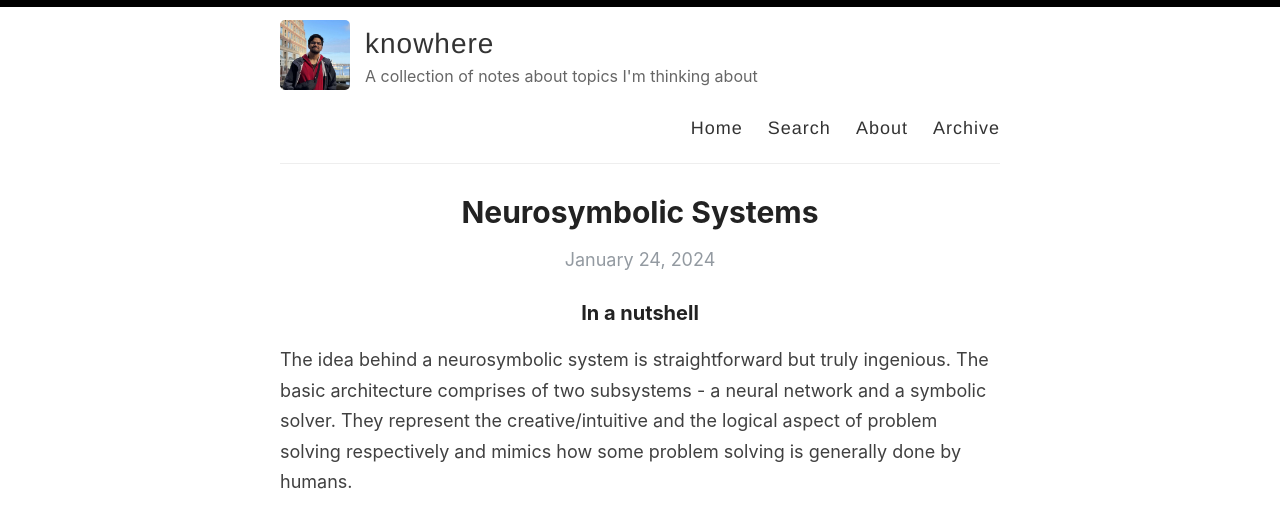
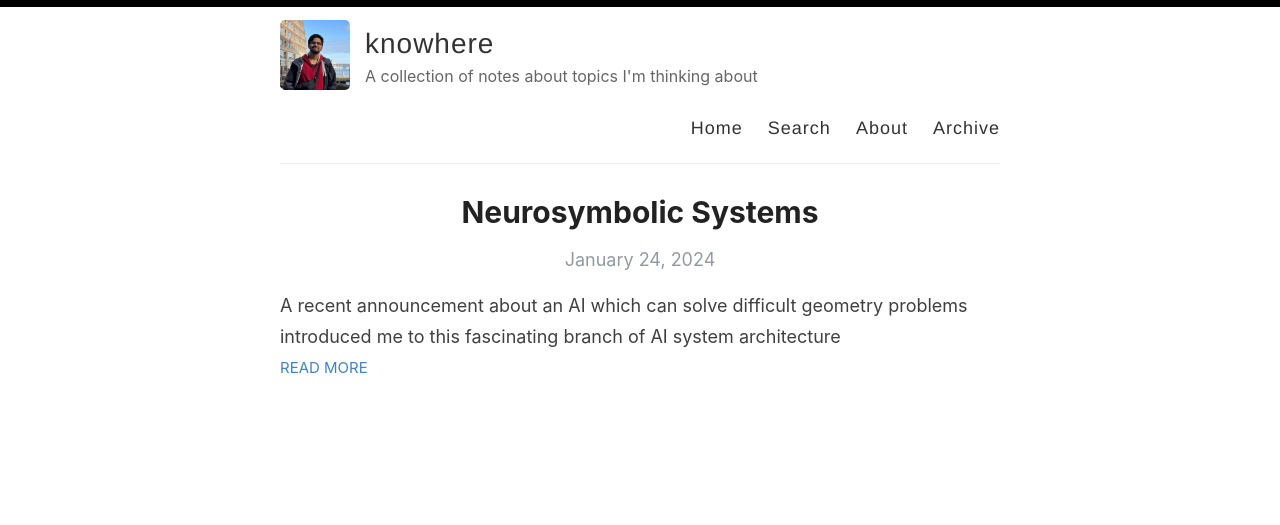
Before and after one commit to harsh-seth/knowhere, a Jekyll site: the page built from index.html, in a window 1280 px wide and 1400 px high. Shown: the top 525 px of the window. Built offline with Jekyll 4.4.1, drawn with Linux system fonts in a browser that asks for light colours; the list of posts is cut into pages by our own code; some of the changed text lies outside the part shown.

Commit message:
revision: Added metadata and excerpts to Neurosymbolic Systems

```diff
--- a/_posts/2024-01-24-neurosymbolic-systems.md
+++ b/_posts/2024-01-24-neurosymbolic-systems.md
@@ -1,3 +1,10 @@
+---
+layout: post
+title:  Neurosymbolic Systems
+categories: [Deep Learning, AI, Concept]
+excerpt: A recent announcement about an AI which can solve difficult geometry problems introduced me to this fascinating branch of AI system architecture
+---
+
 ### In a nutshell
 The idea behind a neurosymbolic system is straightforward but truly ingenious.
 The basic architecture comprises of two subsystems - a neural network and a symbolic solver.
```
